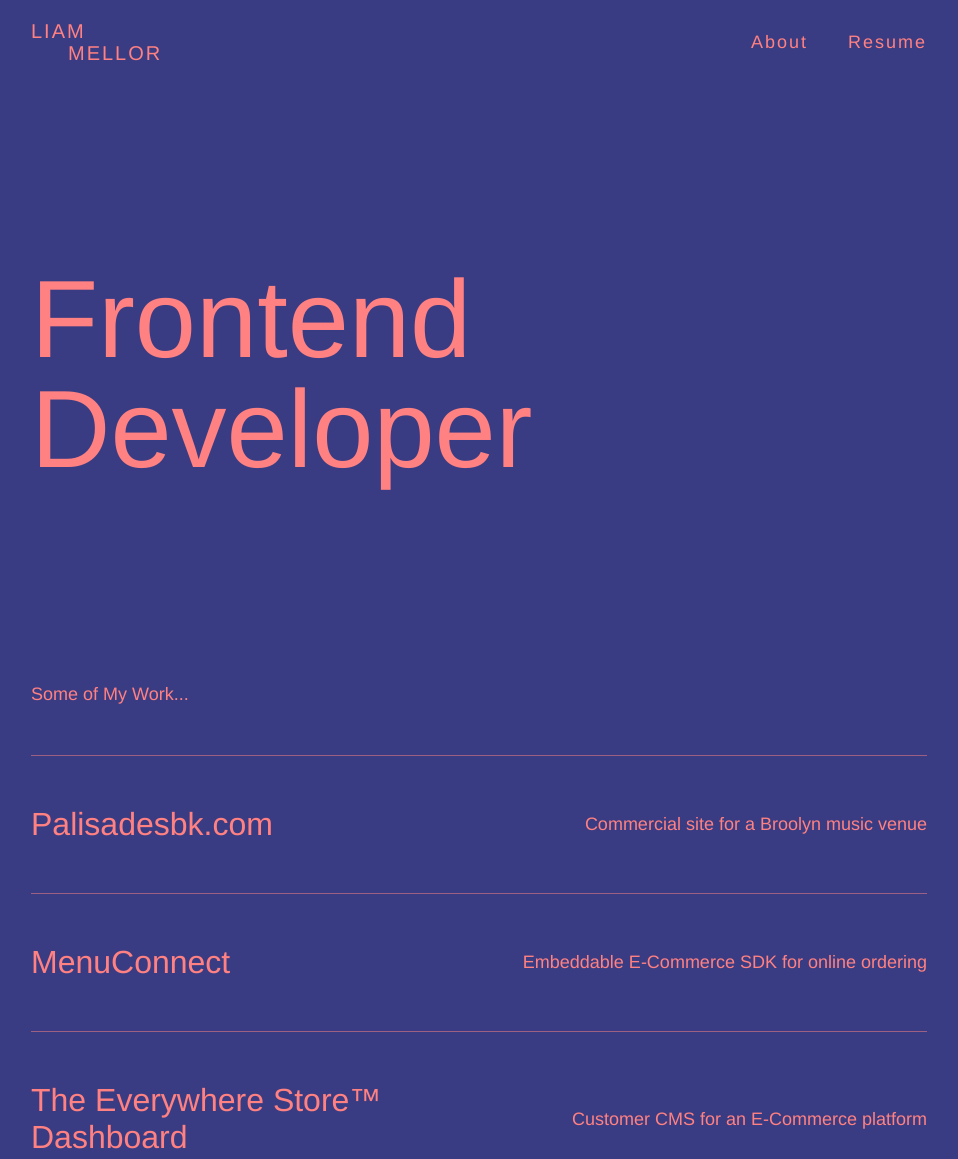
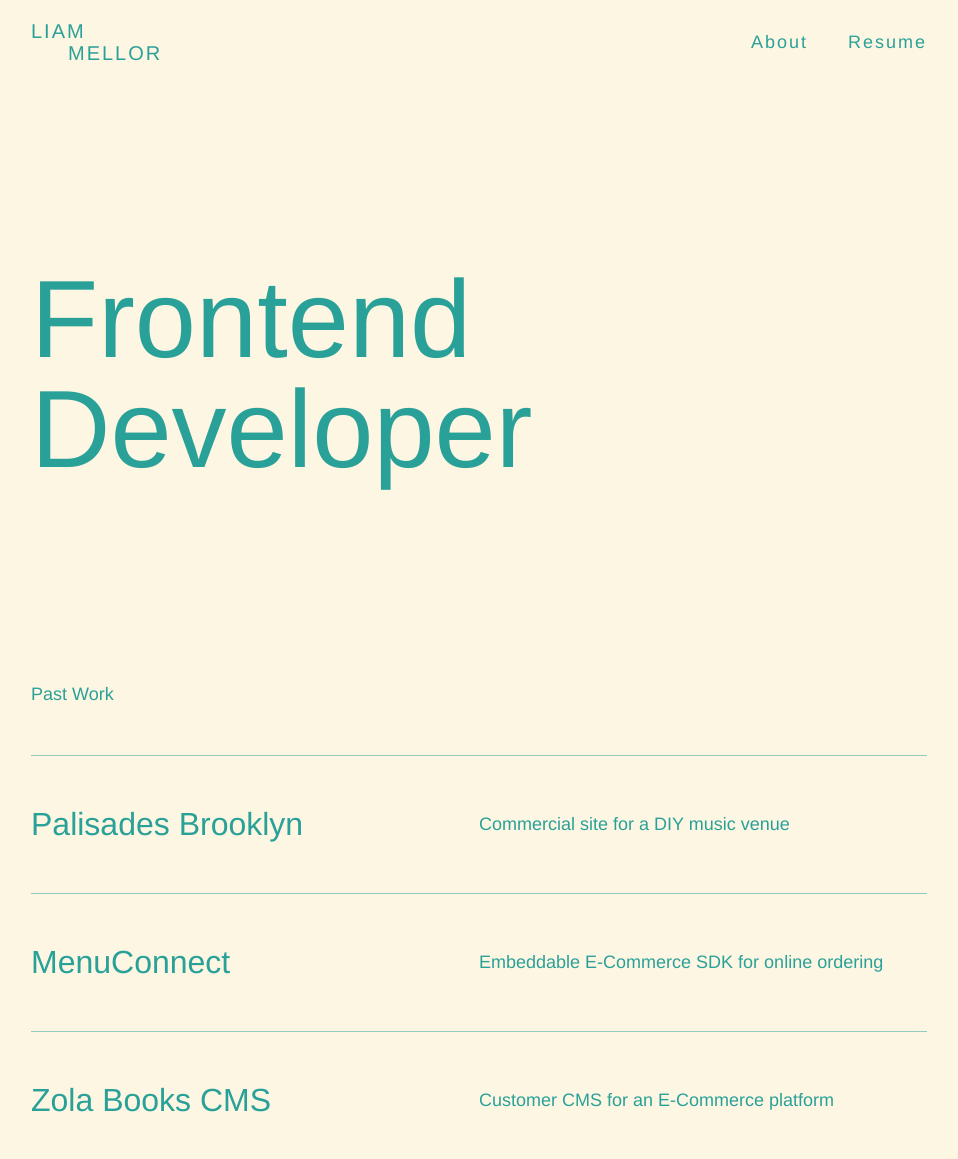
Before and after one commit to liamMellor/portfolio, a website: page index.html in a window 1280 px wide. Shown: the top 1159 px of the page, without its empty margins (161-1119 px from the left). Drawn offline with nearby package versions, Linux system fonts and the light colour scheme; files that its build step writes are made by us from their sources.

Commit message:
started using sass variables. added on click and padding animation for projects.

```diff
--- a/index.html
+++ b/index.html
@@ -11,6 +11,7 @@
 		<meta name="resource-type" content="document">
 		<link rel="stylesheet" type="text/css" href="https://fonts.googleapis.com/css?family=Oswald">
 		<link rel="stylesheet" type="text/css" href="index.css">
+		<script type="text/javascript" src="index.js" async></script>
 	</head>
 	<body>
 		<div id="container">
@@ -21,8 +22,8 @@
 				</div>
 				<nav class="header__nav">
 					<ul class="header__nav__list">
-						<li class="header__nav__item animation fadeDown">About</li>
-						<li class="header__nav__item animation fadeDown">Resume</li>
+						<li class="header__nav__item animation fadeDown"><a href="/">About</a></li>
+						<li class="header__nav__item animation fadeDown"><a href="/">Resume</a></li>
 					</ul>
 				</nav>
 			</header>
@@ -31,17 +32,17 @@
 				<div class="jumbo__line animation fadeRight">Developer</div>
 			</div>
 			<main class="projects">
-				<div class="projects__title animation fadeDown">Some of My Work...</div>
+				<div class="projects__title animation fadeDown">Past Work</div>
 				<div class="projects__row animation fadeDown">
-					<div class="projects__name">Palisadesbk.com</div>
-					<div class="projects__description">Commercial site for a Broolyn music venue</div>
+					<div class="projects__name">Palisades Brooklyn</div>
+					<div class="projects__description">Commercial site for a DIY music venue</div>
 				</div>
 				<div class="projects__row animation fadeDown">
 					<div class="projects__name">MenuConnect</div>
 					<div class="projects__description">Embeddable E-Commerce SDK for online ordering</div>
 				</div>
 				<div class="projects__row animation fadeDown">
-					<div class="projects__name">The Everywhere Store™ <br> Dashboard</div>
+					<div class="projects__name">Zola Books CMS</div>
 					<div class="projects__description">Customer CMS for an E-Commerce platform</div>
 				</div>
 				<div class="projects__row animation fadeDown">
--- a/index.js
+++ b/index.js
@@ -0,0 +1,8 @@
+
+var rows = document.getElementsByClassName('projects__row')
+Array.prototype.forEach.call(rows, function(element) {
+	element.addEventListener("click", function() {
+		var classes = element.classList;
+		classes.contains('projects__row--open') ? classes.remove('projects__row--open') : classes.add('projects__row--open');
+	});
+});
--- a/scss/_projects.scss
+++ b/scss/_projects.scss
@@ -12,11 +12,24 @@
 		align-items: center;
 		justify-content: space-between;
 		padding: 50px 0px;
-		border-top: 1px solid rgba(255,129,129,0.5);
+		-webkit-transition-property: padding-bottom;
+		-webkit-transition-duration: 2s;
+		transition-property: padding-bottom;
+		transition-duration: 2s;
+		// border-top: 1px solid rgba(255,129,129,0.5);
+		// border-top: 1px solid $primary;
+		border-top: 1px solid rgba(42, 161, 152, 0.5);
 		cursor: pointer;
+	}
+	&__row--open {
+		padding-bottom: 200px;
 	}
 	&__name {
 		font-weight: 500;
 		font-size: 32px;
+		flex: 1 1 50%;
+	}
+	&__description {
+		flex: 1 1 50%;
 	}
 }
--- /dev/null
+++ b/scss/_variables.scss
@@ -0,0 +1,8 @@
+// $background: #3A3C83; // blue
+// $primary: #FF8181; // light pink
+// $background: #6b53cb; // purple
+// $primary: #e6eeff;  // white
+$background: #fdf6e3; // eggshell
+$primary: #2aa198; // teal
+// $background: #FFFFFF; // white
+// $primary: #000000; // black
--- a/scss/main.scss
+++ b/scss/main.scss
@@ -1,21 +1,27 @@
+@import "variables";
+@import "header";
+@import "jumbo";
+@import "projects";
+@import "animation";
+
 body {
 	margin: 0px;
 	font-family: 'Helvetica Neue',Helvetica,Arial,'Lucida Grande',sans-serif;
 	text-rendering: optimizeLegibility;
 	-webkit-font-smoothing: antialiased;
-	/*background-color: #6b53cb;*/
-	/*color: #e6eeff;*/
-	/*background-color: #1d4053;*/
-	/*color: #ff3535;*/
-	background-color: #3A3C83;
-	color: #FF8181;
-	/*background-color: #FFFFFF;*/
-	/*color: #000000;*/
-	/*background-color: #fdf6e3;*/
-	/*color: #2aa198;*/
+	background-color: $background;
+	color: $primary;
 }
 
 #container {
+}
+
+a {
+	color: $primary;
+	text-decoration: none;
+	&:hover {
+		text-decoration: underline;
+	}
 }
 
 @media(min-width: 756px) {
@@ -25,8 +31,3 @@
 		margin: auto;
 	}
 }
-
-@import "header";
-@import "jumbo";
-@import "projects";
-@import "animation";
```
